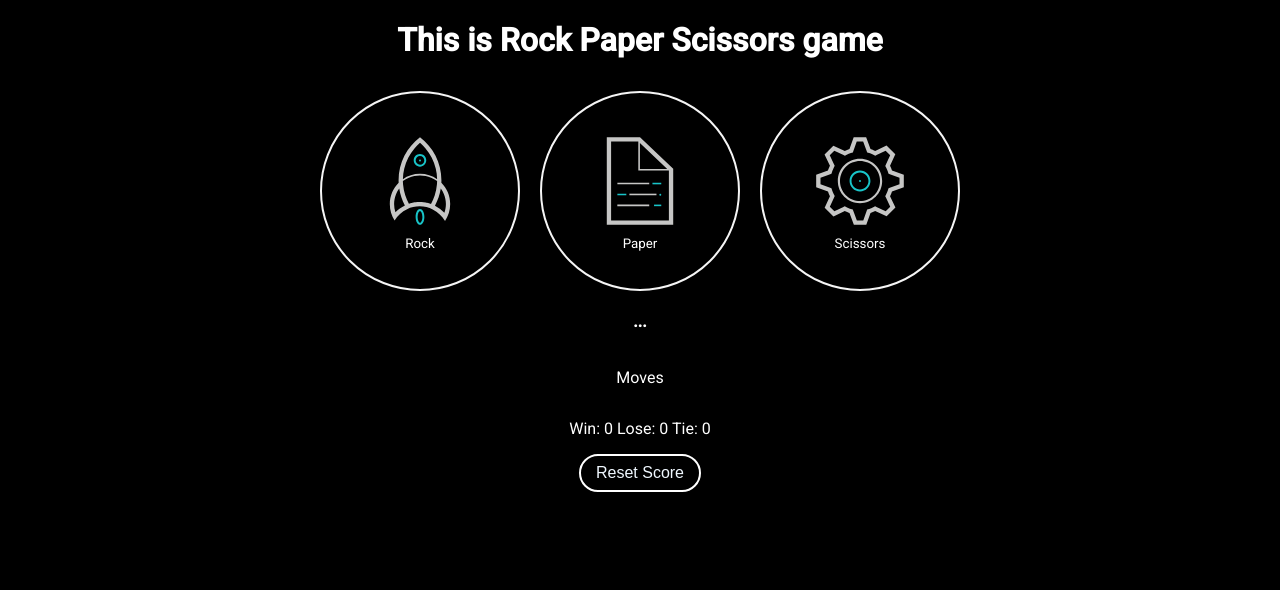
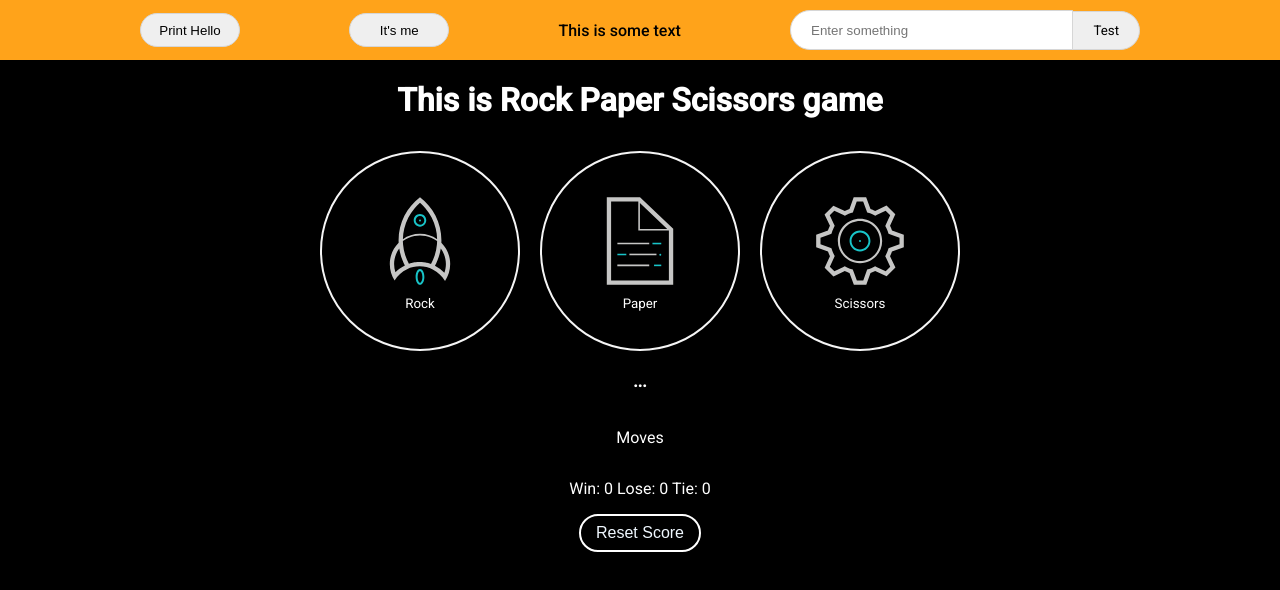
Before and after one commit to OverGleam/JoeTutorial, a plain HTML site: page practice.html in a window 1280 px wide. Drawn offline with nearby package versions, Linux system fonts and the light colour scheme.

Commit message:
Version 13.2

```diff
--- a/practice.html
+++ b/practice.html
@@ -14,31 +14,40 @@
 
 <body>
 
-    <!-- <div class="just-buttons-header">
+    <div class="just-buttons-header">
         <div class="just-buttons">
-            <button onclick="alert('Hello!');">Print Hello</button>
+            <div>
+                <button class="hello-button" onclick="alert('Hello!');">Print Hello</button>
+            </div>
 
-            <button onclick="alert(localStorage.getItem('gameMaster'));">It's me</button>
+            <div>
+                <button class="its-me-button" onclick="alert(localStorage.getItem('gameMaster'));">It's me</button>
+            </div>
 
-            <p> This is some text </p>
-            <input onkeydown="
+            <div>
+                <p style="color: black; font-weight: 500; font-size: 16px;"> This is some text </p>
+            </div>
+
+            <div class="input-test">
+                <input class="input-something" onkeydown="
                 if(event.key === 'Enter'){
-                    let val = document.querySelector('input').value;
-                if(value === '') {
+                    let val = document.querySelector('.input-something').value;
+                if(val === '') {
                     document.querySelector('p').innerText = `Please input some value ${val}`;
                 }
                 else {
-                    document.querySelector('.test').click();
+                    document.querySelector('.test-button').click();
                     console.log(document.querySelector('.test'));
                 }
             }
         " placeholder="Enter something">
 
-            <button class="test" onclick="
-            document.querySelector('p').innerText = `This is the value you enter : ${document.querySelector('input').value}`;
-            alert(document.querySelector('input').value)">Test</button>
+                <button class="test-button" onclick="
+            document.querySelector('p').innerText = `This is the value you enter : ${document.querySelector('.input-something').value}`;
+            alert(document.querySelector('.input-something').value)">Test</button>
+            </div>
         </div>
-    </div> -->
+    </div>
 
     <h1 class="title">This is Rock Paper Scissors game</h1>
     <div class="game-container">
--- a/styles/style.css
+++ b/styles/style.css
@@ -89,16 +89,71 @@ body {
     color: black;
 }
 
-input {
-    height: 30px;
+.just-buttons-header {
+    justify-content: center;
+    display: flex;
+    flex-direction: row;
+    background-color: #ffa31a;
+    height: 60px;
+    margin: 0px;
 }
 
 .just-buttons {
+    margin: 0px;
+    display: flex;
+    justify-content: space-between;
+    width: 1000px;
+    flex-direction: row;
+}
+
+.just-buttons div {
+    display: flex;
+    align-items: center;
     justify-content: center;
-    display: flex;
-    flex-direction: row;
-    align-items: center;
 }
+
+.hello-button,
+.its-me-button {
+    height: 34px;
+    border-width: 1px;
+    border-radius: 20px;
+    border-color: rgb(214, 214, 214);
+    border-style: solid;
+    width: 100px;
+    cursor: pointer;
+}
+
+.input-test {
+    max-width: 350px;
+    flex: 1;
+}
+
+.just-buttons .test-button {
+    font-family: Roboto;
+    height: 39px;
+    border-width: 1px;
+    border-color: rgb(214, 214, 214);
+    border-style: solid;
+    border-top-right-radius: 99px;
+    border-bottom-right-radius: 99px;
+    margin-left: -1px;
+    padding: 0px 20px;
+    cursor: pointer;
+}
+
+.input-something {
+    flex: 1;
+    height: 36px;
+    margin: 0;
+    width: 0%;
+    padding-left: 20px;
+    border-width: 1px;
+    border-style: solid;
+    border-color: rgb(214, 214, 214);
+    border-bottom-left-radius: 99px;
+    border-top-left-radius: 99px;
+}
+
 
 
 /* TEST TEST TEST TEST TEST TEST */
```
